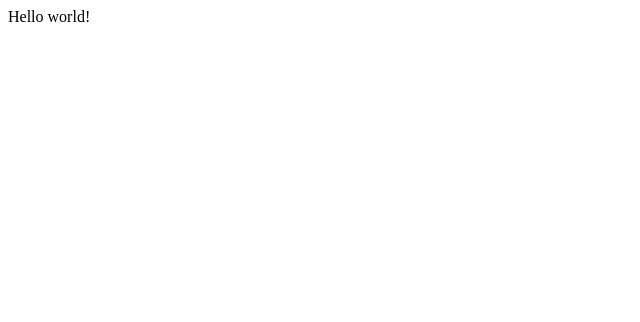
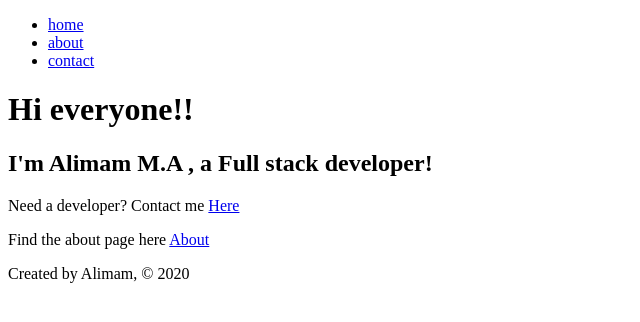
Before and after one commit to alimam15/GatsbyPortfolio, a Gatsby site: page / in a window 1280 px wide. Shown: the whole page, without its empty margins (0-640 px from the left). Built offline with nearby package versions, Linux system fonts and the light colour scheme; Gatsby itself is replaced by a stand-in of ours.

Commit message:
first commit

```diff
--- /dev/null
+++ b/src/components/footer.js
@@ -0,0 +1,9 @@
+import React from "react"
+
+const Footer =()=>(
+    <footer>
+        <p>Created by Alimam, © 2020</p>
+    </footer>
+)
+
+export default Footer
--- /dev/null
+++ b/src/components/header.js
@@ -0,0 +1,16 @@
+import React from "react"
+import {Link} from "gatsby"
+
+const Header = () =>(
+    <header>
+        <nav>
+            <ul>
+                <li><Link to="/">home</Link></li>
+                <li><Link to="/about">about</Link></li>
+                <li><Link to="/contact">contact</Link></li>
+            </ul>
+        </nav>
+    </header>
+)
+
+export default Header
--- a/src/pages/index.js
+++ b/src/pages/index.js
@@ -1,3 +1,19 @@
 import React from "react"
+import {Link} from "gatsby"
 
-export default () => <div>Hello world!</div>
+import Footer from "../components/footer"
+import Header from "../components/header"
+
+const indexPage = () => (
+
+    <div>
+        <Header />
+        <h1>Hi everyone!!</h1>
+        <h2>I'm Alimam M.A , a Full stack developer!</h2>
+        <p>Need a developer? Contact me <Link to="/contact">Here</Link></p>
+        <p>Find the about page here <Link to="/about">About</Link></p>
+        <Footer />
+    </div>
+)
+
+export default indexPage
```
Also changed, not shown: src/pages/about.js (added, +11 -0 lines), src/pages/blog.js (added, +11 -0 lines), src/pages/contact.js (added, +11 -0 lines).
